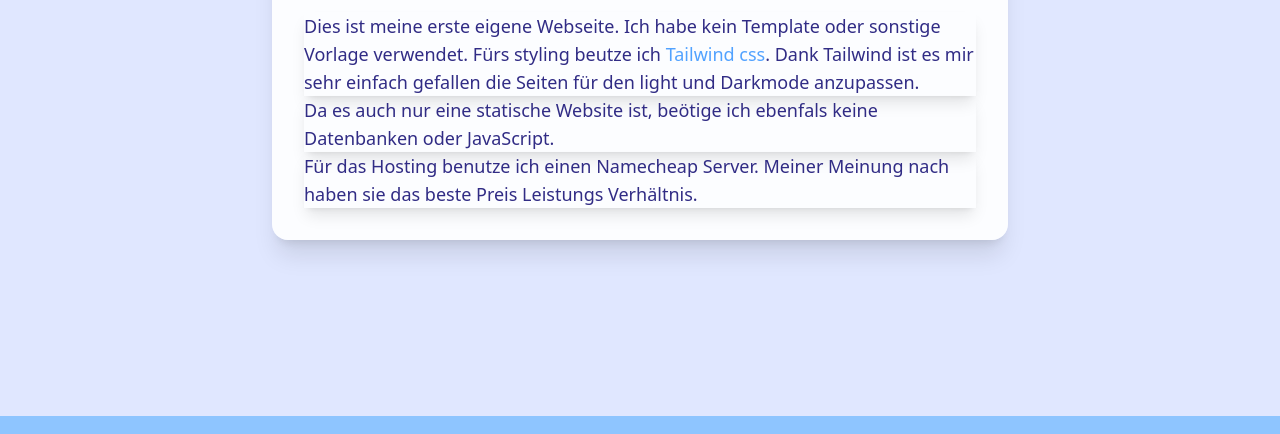
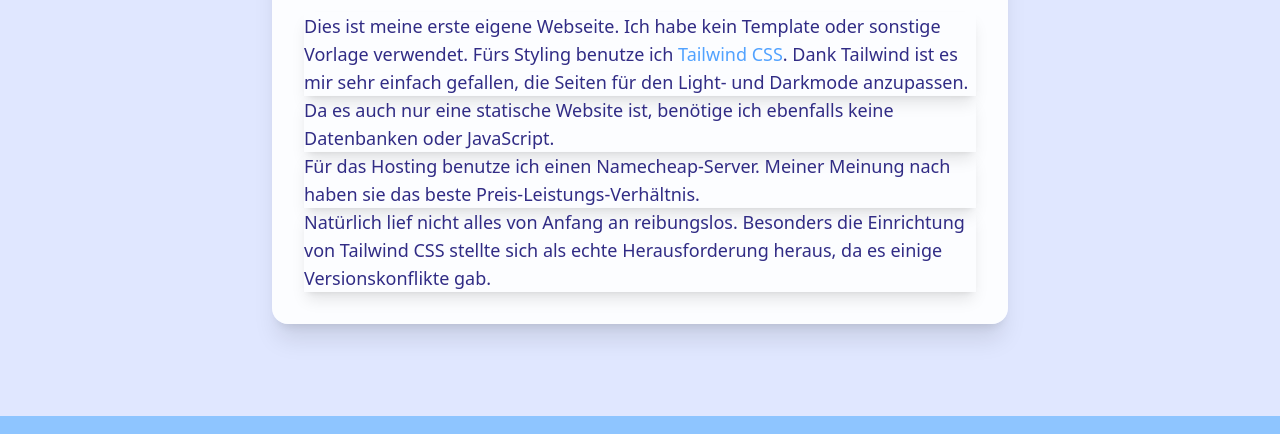
Before and after one commit to Diekartoffel19/final-site, a website: page meine_seite.html in a window 1280 px wide. Shown: the part 256-690 px from the top of the page. Drawn offline with Linux system fonts and the light colour scheme.

Commit message:
grammar corect

```diff
--- a/meine_seite.html
+++ b/meine_seite.html
@@ -46,9 +46,10 @@
   <main class="flex-1 py-10 px-4 max-w-3xl mx-auto">
     <section class="bg-white/90 dark:bg-neutral-900 rounded-2xl shadow-xl p-8 flex flex-col items-center">
       <h1 class="text-3xl font-bold text-indigo-900 dark:text-indigo-100 mb-4">Meine erste Seite</h1>
-      <p class="text-indigo-900 dark:text-indigo-100 text-lg shadow-lg">Dies ist meine erste eigene Webseite. Ich habe kein Template oder sonstige Vorlage verwendet. Fürs styling beutze ich <a href="https://tailwindcss.com/" class="hover:underline text-blue-400" target="_blank">Tailwind css</a>. Dank Tailwind ist es mir sehr einfach gefallen die Seiten für den light und Darkmode anzupassen.</p>
-      <p class="text-indigo-900 dark:text-indigo-100 text-lg shadow-lg">Da es auch nur eine statische Website ist, beötige ich ebenfals keine Datenbanken oder JavaScript. </p>
-      <p class="text-indigo-900 dark:text-indigo-100 text-lg shadow-lg">Für das Hosting benutze ich einen Namecheap Server. Meiner Meinung nach haben sie das beste Preis Leistungs Verhältnis.</p>
+      <p class="text-indigo-900 dark:text-indigo-100 text-lg shadow-lg">Dies ist meine erste eigene Webseite. Ich habe kein Template oder sonstige Vorlage verwendet. Fürs Styling benutze ich <a href="https://tailwindcss.com/" class="hover:underline text-blue-400" target="_blank">Tailwind CSS</a>. Dank Tailwind ist es mir sehr einfach gefallen, die Seiten für den Light- und Darkmode anzupassen.</p>
+      <p class="text-indigo-900 dark:text-indigo-100 text-lg shadow-lg">Da es auch nur eine statische Website ist, benötige ich ebenfalls keine Datenbanken oder JavaScript.</p>
+      <p class="text-indigo-900 dark:text-indigo-100 text-lg shadow-lg">Für das Hosting benutze ich einen Namecheap-Server. Meiner Meinung nach haben sie das beste Preis-Leistungs-Verhältnis.</p>
+      <p class="text-indigo-900 dark:text-indigo-100 text-lg shadow-lg">Natürlich lief nicht alles von Anfang an reibungslos. Besonders die Einrichtung von Tailwind CSS stellte sich als echte Herausforderung heraus, da es einige Versionskonflikte gab.</p>
     </section>
   </main>
 
```
